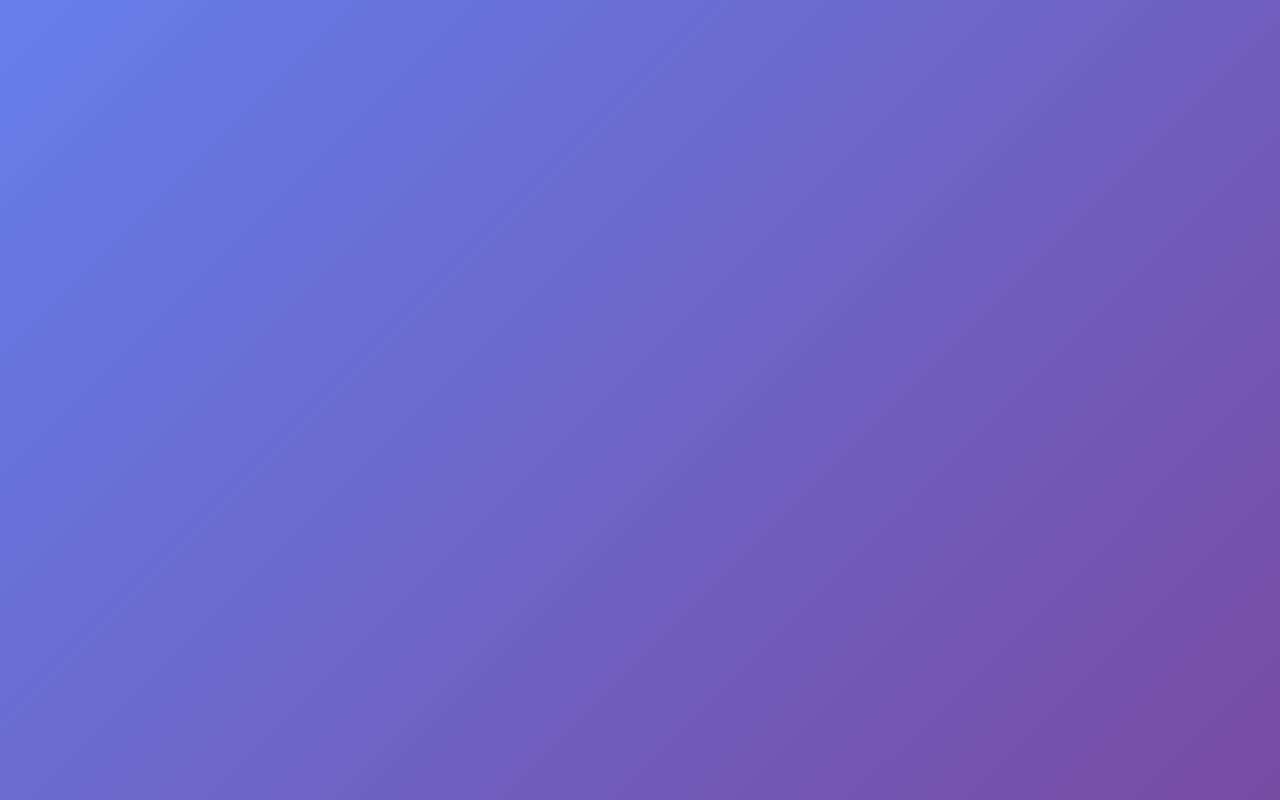
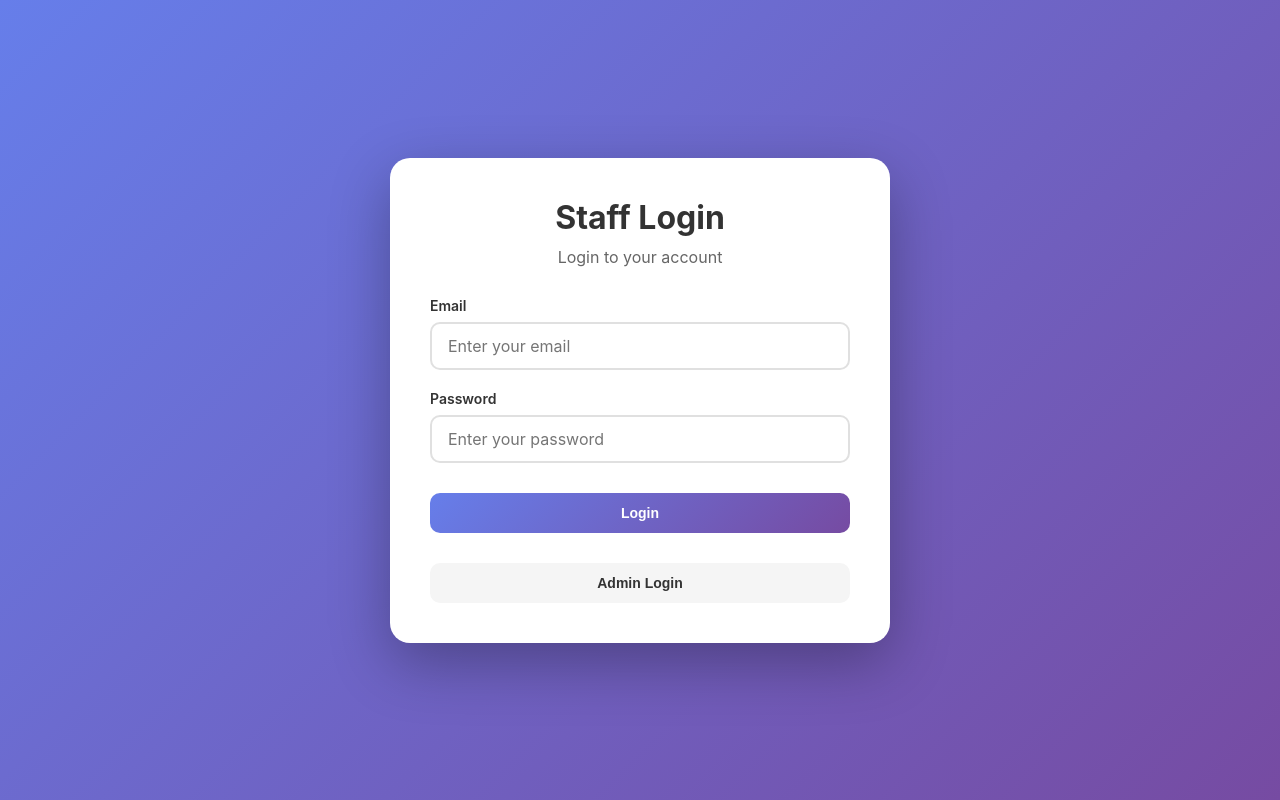
Before and after one commit to varaiy/UserForm, a React (Create React App) app: page /register in a window 1280 px wide. Before the commit this address had no page. Built offline with nearby package versions, Linux system fonts and the light colour scheme.

Commit message:
Backend integration + add register page

```diff
--- a/src/App.js
+++ b/src/App.js
@@ -13,6 +13,7 @@
  */
 import React from 'react';
 import { BrowserRouter as Router, Routes, Route, Navigate } from 'react-router-dom';
+import Register from './pages/Register';
 import Selection from './pages/Selection';
 import Staff from './pages/Staff';
 import Guest from './pages/Guest';
@@ -25,11 +26,11 @@ function App() {
     <Router>
       <div className="App">
         <Routes>
-          {/* Default route: redirect to Selection */}
-          <Route path="/" element={<Navigate to="/Selection" replace />} />
+          {/* Default route: redirect to user login */}
+          <Route path="/" element={<Navigate to="/register" replace />} />
 
           {/* User routes */}
-
+          <Route path="/register" element={<Register />} />
           <Route path="/selection" element={<Selection />} />
           <Route path="/staff" element={<Staff />} />
           <Route path="/guest" element={<Guest />} />
--- a/src/pages/AdminLogin.js
+++ b/src/pages/AdminLogin.js
@@ -1,17 +1,15 @@
 import React, { useState } from 'react';
 import { useNavigate } from 'react-router-dom';
+import { api } from '../services/api';
 
 const AdminLogin = () => {
   const [credentials, setCredentials] = useState({
-    username: '',
+    email: '',
     password: ''
   });
   const [error, setError] = useState('');
+  const [loading, setLoading] = useState(false);
   const navigate = useNavigate();
-
-  // Simple admin credentials (in a real app, this would be handled by a backend)
-  const ADMIN_USERNAME = 'admin';
-  const ADMIN_PASSWORD = 'admin123';
 
   const handleChange = (e) => {
     const { name, value } = e.target;
@@ -22,14 +20,25 @@ const AdminLogin = () => {
     if (error) setError('');
   };
 
-  const handleSubmit = (e) => {
+  const handleSubmit = async (e) => {
     e.preventDefault();
+    setLoading(true);
+    setError('');
 
-    if (credentials.username === ADMIN_USERNAME && credentials.password === ADMIN_PASSWORD) {
-      localStorage.setItem('adminLoggedIn', 'true');
-      navigate('/admin');
-    } else {
-      setError('Invalid username or password');
+    try {
+      const data = await api.login(credentials.email, credentials.password);
+      if (data.token) {
+        localStorage.setItem('token', data.token);
+        // Also keep adminLoggedIn for backward compatibility if needed, or remove it
+        localStorage.setItem('adminLoggedIn', 'true');
+        navigate('/admin');
+      } else {
+        setError('Login succeeded but no token received');
+      }
+    } catch (err) {
+      setError(err.message || 'Invalid email or password');
+    } finally {
+      setLoading(false);
     }
   };
 
@@ -40,16 +49,17 @@ const AdminLogin = () => {
 
       <form onSubmit={handleSubmit}>
         <div className="form-group">
-          <label className="form-label" htmlFor="username">Username</label>
+          <label className="form-label" htmlFor="email">Email Address</label>
           <input
-            type="text"
-            id="username"
-            name="username"
+            type="email"
+            id="email"
+            name="email"
             className="form-input"
-            value={credentials.username}
+            value={credentials.email}
             onChange={handleChange}
-            placeholder="Enter username"
+            placeholder="Enter email address"
             required
+            disabled={loading}
           />
         </div>
 
@@ -64,27 +74,24 @@ const AdminLogin = () => {
             onChange={handleChange}
             placeholder="Enter password"
             required
+            disabled={loading}
           />
         </div>
 
         {error && <div className="error-message">{error}</div>}
 
-        <button type="submit" className="btn btn-primary">
-          Login
+        <button type="submit" className="btn btn-primary" disabled={loading}>
+          {loading ? 'Logging in...' : 'Login'}
         </button>
         <button
           type="button"
           className="btn btn-secondary"
-          onClick={() => navigate('/Selection')}
+          onClick={() => navigate('/register')}
+          disabled={loading}
         >
-          Back to User Selection
+          Back to Staff Login
         </button>
       </form>
-
-      <div style={{ marginTop: '20px', fontSize: '12px', color: '#666', textAlign: 'center' }}>
-        <p>Demo Credentials:</p>
-        <p>Username: admin | Password: admin123</p>
-      </div>
     </div>
   );
 };
--- a/src/pages/Guest.js
+++ b/src/pages/Guest.js
@@ -1,5 +1,6 @@
 import React, { useState, useRef, useEffect } from 'react';
 import { useNavigate } from 'react-router-dom';
+import { api } from '../services/api';
 
 const Guest = () => {
   const [formData, setFormData] = useState({
@@ -13,6 +14,8 @@ const Guest = () => {
   const [photoPreview, setPhotoPreview] = useState(null);
   const [errors, setErrors] = useState({});
   const [submitted, setSubmitted] = useState(false);
+  const [loading, setLoading] = useState(false);
+  const [apiError, setApiError] = useState('');
   const [isCameraOpen, setIsCameraOpen] = useState(false);
   const [cameraError, setCameraError] = useState('');
   const videoRef = useRef(null);
@@ -191,18 +194,36 @@ const Guest = () => {
     return Object.keys(newErrors).length === 0;
   };
 
-  const handleSubmit = (e) => {
+  const handleSubmit = async (e) => {
     e.preventDefault();
     if (validate()) {
-      // Store guest data (in a real app, this would be sent to a backend)
-      const guestData = {
-        ...formData,
+      setLoading(true);
+      setApiError('');
+
+      // Prepare data for backend
+      const guestTypeUpper = formData.guestType.toUpperCase(); // ATTENDANT or OTHER
+
+      let guestData = {
+        guestType: guestTypeUpper,
+        mobile: formData.phoneNumber,
         photo: photoPreview,
-        id: Date.now(),
         submittedAt: new Date().toISOString()
       };
 
-      // Get existing guest entries or create new array
+      if (guestTypeUpper === 'ATTENDANT') {
+        guestData.attendantName = formData.attendantName;
+        guestData.patientToMeet = formData.patientName;
+      } else if (guestTypeUpper === 'OTHER') {
+        guestData.name = formData.attendantName; // Reusing attendantName field for generic Name
+        guestData.description = formData.purpose;
+      }
+
+      console.log('Sending Guest Data:', guestData);
+
+      try {
+        await api.createGuest(guestData);
+
+        // Backup to local storage
         const existingGuests = JSON.parse(localStorage.getItem('guestEntries') || '[]');
         existingGuests.push(guestData);
         localStorage.setItem('guestEntries', JSON.stringify(existingGuests));
@@ -211,6 +232,12 @@ const Guest = () => {
         setTimeout(() => {
           navigate('/selection');
         }, 2000);
+      } catch (err) {
+        setApiError(err.message || 'Failed to submit guest information');
+        console.error('Submission Error:', err);
+      } finally {
+        setLoading(false);
+      }
     }
   };
 
@@ -238,6 +265,7 @@ const Guest = () => {
             className="form-select"
             value={formData.guestType}
             onChange={handleChange}
+            disabled={loading}
           >
             <option value="">Select guest type</option>
             <option value="attendant">Attendant</option>
@@ -258,6 +286,7 @@ const Guest = () => {
             value={formData.attendantName}
             onChange={handleChange}
             placeholder={formData.guestType === 'attendant' ? 'Enter attendant name' : 'Enter your name'}
+            disabled={loading}
           />
           {errors.attendantName && <div className="error-message">{errors.attendantName}</div>}
         </div>
@@ -273,6 +302,7 @@ const Guest = () => {
               value={formData.patientName}
               onChange={handleChange}
               placeholder="Enter patient name"
+              disabled={loading}
             />
             {errors.patientName && <div className="error-message">{errors.patientName}</div>}
           </div>
@@ -288,6 +318,7 @@ const Guest = () => {
             value={formData.phoneNumber}
             onChange={handleChange}
             placeholder="Enter mobile number"
+            disabled={loading}
           />
           {errors.phoneNumber && <div className="error-message">{errors.phoneNumber}</div>}
         </div>
@@ -303,6 +334,7 @@ const Guest = () => {
               value={formData.purpose}
               onChange={handleChange}
               placeholder="Enter description"
+              disabled={loading}
             />
             {errors.purpose && <div className="error-message">{errors.purpose}</div>}
           </div>
@@ -359,6 +391,7 @@ const Guest = () => {
                   accept="image/*"
                   className="file-input"
                   onChange={handlePhotoChange}
+                  disabled={loading}
                 />
                 <label htmlFor="photo" className="file-input-label">
                   {photo ? 'Change Photo (File)' : 'Choose Photo from File'}
@@ -368,6 +401,7 @@ const Guest = () => {
                 type="button"
                 className="btn btn-secondary"
                 onClick={startCamera}
+                disabled={loading}
               >
                 Capture from Camera
               </button>
@@ -376,15 +410,17 @@ const Guest = () => {
 
           {cameraError && <div className="error-message">{cameraError}</div>}
           {errors.photo && <div className="error-message">{errors.photo}</div>}
+          {apiError && <div className="error-message">{apiError}</div>}
         </div>
 
-        <button type="submit" className="btn btn-primary">
-          Submit
+        <button type="submit" className="btn btn-primary" disabled={loading}>
+          {loading ? 'Submitting...' : 'Submit'}
         </button>
         <button
           type="button"
           className="btn btn-secondary"
           onClick={() => navigate('/selection')}
+          disabled={loading}
         >
           Back
         </button>
--- /dev/null
+++ b/src/pages/Register.js
@@ -0,0 +1,124 @@
+import React, { useState } from 'react';
+import { useNavigate } from 'react-router-dom';
+import { api } from '../services/api';
+
+const Register = () => {
+  const [formData, setFormData] = useState({
+    email: '',
+    password: ''
+  });
+  const [errors, setErrors] = useState({});
+  const [loading, setLoading] = useState(false);
+  const [apiError, setApiError] = useState('');
+  const navigate = useNavigate();
+
+  const handleChange = (e) => {
+    const { name, value } = e.target;
+    setFormData(prev => ({
+      ...prev,
+      [name]: value
+    }));
+    if (errors[name]) {
+      setErrors(prev => ({
+        ...prev,
+        [name]: ''
+      }));
+    }
+    if (apiError) setApiError('');
+  };
+
+  const validate = () => {
+    const newErrors = {};
+    if (!formData.email) {
+      newErrors.email = 'Email is required';
+    } else if (!/\S+@\S+\.\S+/.test(formData.email)) {
+      newErrors.email = 'Email is invalid';
+    }
+    if (!formData.password) {
+      newErrors.password = 'Password is required';
+    }
+    setErrors(newErrors);
+    return Object.keys(newErrors).length === 0;
+  };
+
+  const handleSubmit = async (e) => {
+    e.preventDefault();
+    if (validate()) {
+      setLoading(true);
+      setApiError('');
+
+      try {
+        const data = await api.login(formData.email, formData.password);
+        if (data.token) {
+          localStorage.setItem('token', data.token);
+          localStorage.setItem('registered', 'true');
+          navigate('/selection');
+        } else {
+          setApiError('Login succeeded but no token received');
+        }
+      } catch (err) {
+        setApiError(err.message || 'Login failed. Please check your credentials.');
+      } finally {
+        setLoading(false);
+      }
+    }
+  };
+
+  return (
+    <div className="page-container">
+      <h1 className="page-title">Staff Login</h1>
+      <p className="page-subtitle">Login to your account</p>
+
+      <form onSubmit={handleSubmit}>
+        <div className="form-group">
+          <label className="form-label" htmlFor="email">Email</label>
+          <input
+            type="email"
+            id="email"
+            name="email"
+            className="form-input"
+            value={formData.email}
+            onChange={handleChange}
+            placeholder="Enter your email"
+            disabled={loading}
+          />
+          {errors.email && <div className="error-message">{errors.email}</div>}
+        </div>
+
+        <div className="form-group">
+          <label className="form-label" htmlFor="password">Password</label>
+          <input
+            type="password"
+            id="password"
+            name="password"
+            className="form-input"
+            value={formData.password}
+            onChange={handleChange}
+            placeholder="Enter your password"
+            disabled={loading}
+          />
+          {errors.password && <div className="error-message">{errors.password}</div>}
+        </div>
+
+        {apiError && <div className="error-message">{apiError}</div>}
+
+        <button type="submit" className="btn btn-primary" disabled={loading}>
+          {loading ? 'Logging in...' : 'Login'}
+        </button>
+        <div style={{ marginTop: '20px', textAlign: 'center' }}>
+          <button
+            type="button"
+            className="btn btn-secondary"
+            onClick={() => navigate('/admin/login')}
+            style={{ marginTop: '10px' }}
+            disabled={loading}
+          >
+            Admin Login
+          </button>
+        </div>
+      </form>
+    </div>
+  );
+};
+
+export default Register;
--- a/src/pages/Staff.js
+++ b/src/pages/Staff.js
@@ -1,5 +1,6 @@
 import React, { useState, useRef, useEffect } from 'react';
 import { useNavigate } from 'react-router-dom';
+import { api } from '../services/api';
 
 const Staff = () => {
   const [formData, setFormData] = useState({
@@ -11,6 +12,8 @@ const Staff = () => {
   const [photoPreview, setPhotoPreview] = useState(null);
   const [errors, setErrors] = useState({});
   const [submitted, setSubmitted] = useState(false);
+  const [loading, setLoading] = useState(false);
+  const [apiError, setApiError] = useState('');
   const [isCameraOpen, setIsCameraOpen] = useState(false);
   const [cameraError, setCameraError] = useState('');
   const videoRef = useRef(null);
@@ -170,18 +173,24 @@ const Staff = () => {
     return Object.keys(newErrors).length === 0;
   };
 
-  const handleSubmit = (e) => {
+  const handleSubmit = async (e) => {
     e.preventDefault();
     if (validate()) {
-      // Store staff data (in a real app, this would be sent to a backend)
+      setLoading(true);
+      setApiError('');
+
       const staffData = {
-        ...formData,
+        name: formData.name,
+        mobile: formData.phoneNumber, // Backend expects 'mobile'
+        department: formData.department,
         photo: photoPreview,
-        id: Date.now(),
         submittedAt: new Date().toISOString()
       };
+      console.log('Sending Staff Data:', staffData);
 
-      // Get existing staff entries or create new array
+      try {
+        await api.createStaff(staffData);
+        // Also keep local storage for backup/offline if needed
         const existingStaff = JSON.parse(localStorage.getItem('staffEntries') || '[]');
         existingStaff.push(staffData);
         localStorage.setItem('staffEntries', JSON.stringify(existingStaff));
@@ -190,6 +199,12 @@ const Staff = () => {
         setTimeout(() => {
           navigate('/selection');
         }, 2000);
+      } catch (err) {
+        setApiError(err.message || 'Failed to submit staff information');
+        console.error('Submission Error:', err);
+      } finally {
+        setLoading(false);
+      }
     }
   };
 
@@ -219,6 +234,7 @@ const Staff = () => {
             value={formData.name}
             onChange={handleChange}
             placeholder="Enter your full name"
+            disabled={loading}
           />
           {errors.name && <div className="error-message">{errors.name}</div>}
         </div>
@@ -233,6 +249,7 @@ const Staff = () => {
             value={formData.phoneNumber}
             onChange={handleChange}
             placeholder="Enter your phone number"
+            disabled={loading}
           />
           {errors.phoneNumber && <div className="error-message">{errors.phoneNumber}</div>}
         </div>
@@ -247,6 +264,7 @@ const Staff = () => {
             value={formData.department}
             onChange={handleChange}
             placeholder="Enter your department"
+            disabled={loading}
           />
           {errors.department && <div className="error-message">{errors.department}</div>}
         </div>
@@ -302,6 +320,7 @@ const Staff = () => {
                   accept="image/*"
                   className="file-input"
                   onChange={handlePhotoChange}
+                  disabled={loading}
                 />
                 <label htmlFor="photo" className="file-input-label">
                   {photo ? 'Change Photo (File)' : 'Choose Photo from File'}
@@ -311,6 +330,7 @@ const Staff = () => {
                 type="button"
                 className="btn btn-secondary"
                 onClick={startCamera}
+                disabled={loading}
               >
                 Capture from Camera
               </button>
@@ -319,15 +339,17 @@ const Staff = () => {
 
           {cameraError && <div className="error-message">{cameraError}</div>}
           {errors.photo && <div className="error-message">{errors.photo}</div>}
+          {apiError && <div className="error-message">{apiError}</div>}
         </div>
 
-        <button type="submit" className="btn btn-primary">
-          Submit
+        <button type="submit" className="btn btn-primary" disabled={loading}>
+          {loading ? 'Submitting...' : 'Submit'}
         </button>
         <button
           type="button"
           className="btn btn-secondary"
           onClick={() => navigate('/selection')}
+          disabled={loading}
         >
           Back
         </button>
--- /dev/null
+++ b/src/services/api.js
@@ -0,0 +1,89 @@
+const API_BASE_URL = 'http://localhost:8000';
+
+const getHeaders = () => {
+    const token = localStorage.getItem('token');
+    return {
+        'Content-Type': 'application/json',
+        'Authorization': token ? `Bearer ${token}` : '',
+    };
+};
+
+export const api = {
+    /**
+     * Login to the application
+     * @param {string} email
+     * @param {string} password
+     * @returns {Promise<{token: string}>}
+     */
+    login: async (email, password) => {
+        try {
+            const response = await fetch(`${API_BASE_URL}/api/auth/login`, {
+                method: 'POST',
+                headers: {
+                    'Content-Type': 'application/json',
+                },
+                body: JSON.stringify({ email, password }),
+            });
+
+            if (!response.ok) {
+                const errorData = await response.json().catch(() => ({}));
+                throw new Error(errorData.message || 'Login failed');
+            }
+
+            return await response.json();
+        } catch (error) {
+            console.error('API Error:', error);
+            throw error;
+        }
+    },
+
+    /**
+     * Create a new staff entry
+     * @param {Object} staffData
+     * @returns {Promise<Object>}
+     */
+    createStaff: async (staffData) => {
+        try {
+            const response = await fetch(`${API_BASE_URL}/api/staff`, {
+                method: 'POST',
+                headers: getHeaders(),
+                body: JSON.stringify(staffData),
+            });
+
+            if (!response.ok) {
+                const errorData = await response.json().catch(() => ({}));
+                throw new Error(errorData.message || 'Failed to create staff');
+            }
+
+            return await response.json();
+        } catch (error) {
+            console.error('API Error:', error);
+            throw error;
+        }
+    },
+
+    /**
+     * Create a new guest entry
+     * @param {Object} guestData
+     * @returns {Promise<Object>}
+     */
+    createGuest: async (guestData) => {
+        try {
+            const response = await fetch(`${API_BASE_URL}/api/guests`, {
+                method: 'POST',
+                headers: getHeaders(),
+                body: JSON.stringify(guestData),
+            });
+
+            if (!response.ok) {
+                const errorData = await response.json().catch(() => ({}));
+                throw new Error(errorData.message || 'Failed to create guest');
+            }
+
+            return await response.json();
+        } catch (error) {
+            console.error('API Error:', error);
+            throw error;
+        }
+    },
+};
```
Also changed, not shown: src/pages/Admin.js (+4 -3 lines), src/pages/Selection.js (+1 -10 lines). Lines whose indentation alone changed are shown as unchanged.
